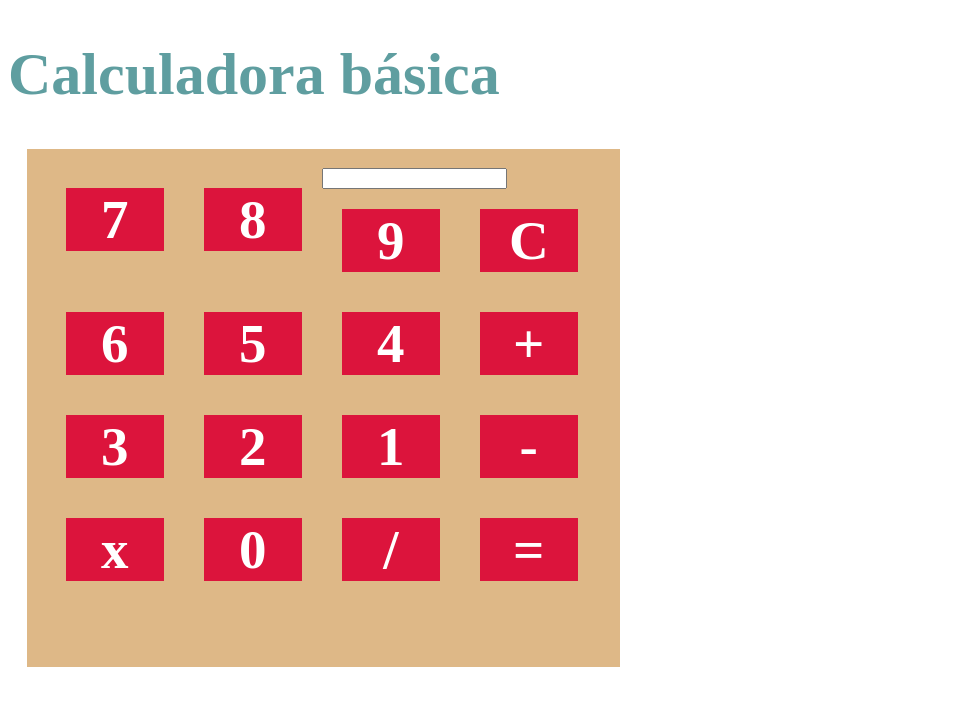
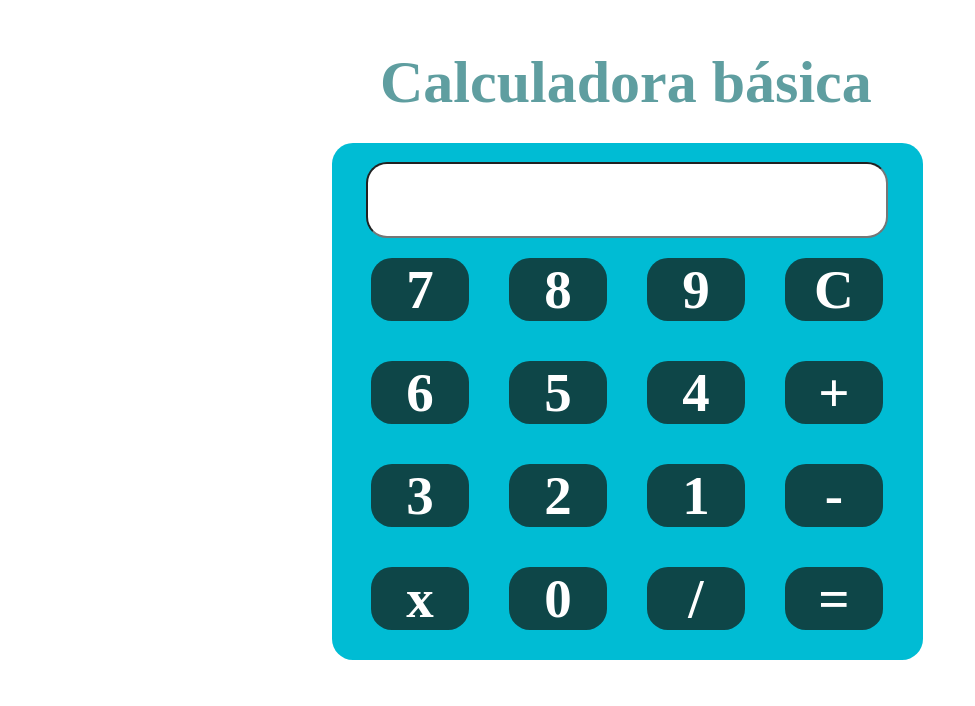
Before and after one commit to RaquelBernalR/MUJER-DIGITAL, a plain HTML site: page calculadora.html in a window 1280 px wide. Shown: the whole page, without its empty margins (0-975 px from the left). Drawn offline with Linux system fonts and the light colour scheme.

Commit message:
se mejoro apariencia de calculadora basica

```diff
--- a/StyleCalcula.css
+++ b/StyleCalcula.css
@@ -1,30 +1,39 @@
    #h1{
+    position: absolute;
     font-size: 60px;
     color: cadetblue;
+    flex-flow: nowrap;
+    margin-left: 372px;;
   }
-  #Resultado{
+  #resultado{
     width: 514px;
-      font-size: xxx-large;
+    color: black;
+    height: 70px;
     margin-left: 15px;
-      display: block;
-      height: 70px;
-      border: 4px chocolate;
+    border-radius: 21px;
+    color: -internal-light-dark(black, white);
+    font-size: 30px;
+    text-align: right;
   }
   .boton {
     font-weight: 550;
     color: white;
-      background-color: crimson;
+    background-color: #0e4648;
     margin: 20px;
     font-size: 55px;
     text-align: center;
     width: 98px;
     float: left;
-
+    border-radius: 21px;
   }
   #contenedor{
-      width: 555px;
-      height: 480px;
-      background: burlywood;
+    width: 553px;
+    height: 479px;
+    background: #00bcd4;
     margin: 0.5cm;
     padding: 0.5cm;
+    border-radius: 21px;
+    position: absolute;
+    margin-left: 324px;
+    margin-top: 135px;
   }
```
Lines whose indentation alone changed are shown as unchanged.
